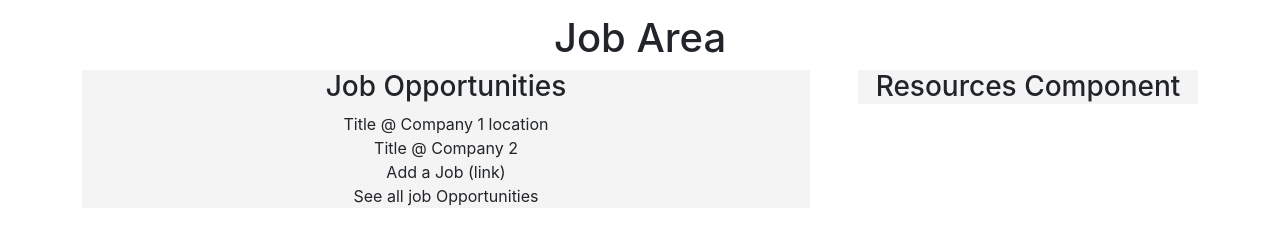
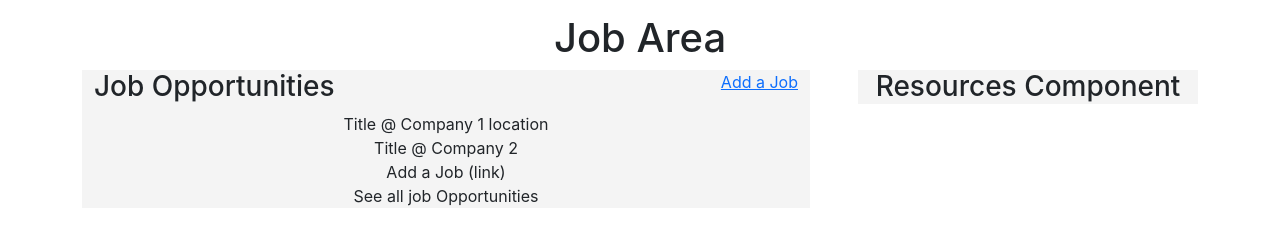
Before and after one commit to jamesocana6/glo-management-frontend, a React (Create React App) app: page /jobhub in a window 1280 px wide. Shown: the part 332-576 px from the top of the page. Built offline with nearby package versions, Linux system fonts and the light colour scheme.

Commit message:
add a job links to correct route

```diff
--- a/src/Pages/AddJob/AddJob.js
+++ b/src/Pages/AddJob/AddJob.js
@@ -1,11 +1,12 @@
 import React from "react";
+import Banner from "../../Components/Banner/Banner";
 import NavBar from "../../Components/NavBar/NavBar";
 
 const AddJob = ({props}) => {
     return (
         <div>
             <NavBar/>
-            <h1>AddJob Page</h1>
+            <Banner bannerText={"Add a Job"}/>
         </div>
     )
 }
--- a/src/Pages/JobHub/JobOps/JobOps.js
+++ b/src/Pages/JobHub/JobOps/JobOps.js
@@ -1,10 +1,16 @@
 import React from "react";
+import { Link } from "react-router-dom";
 
 const JobOps = ({ props }) => {
     return (
-        <>
-            <div>
+        <div className="container">
+            <div className="row">
+            <div className="col-9 text-start">
                 <h3>Job Opportunities</h3>
+            </div>
+            <div className="col text-end">
+                <Link to={"/jobhub/add"}>Add a Job</Link>
+            </div>
             </div>
             <p>
                 Title @ Company 1 location <br></br>
@@ -12,7 +18,7 @@ const JobOps = ({ props }) => {
                 Add a Job (link)<br></br>
                 See all job Opportunities<br></br>
             </p>
-        </>
+        </div>
     )
 }
 
```
